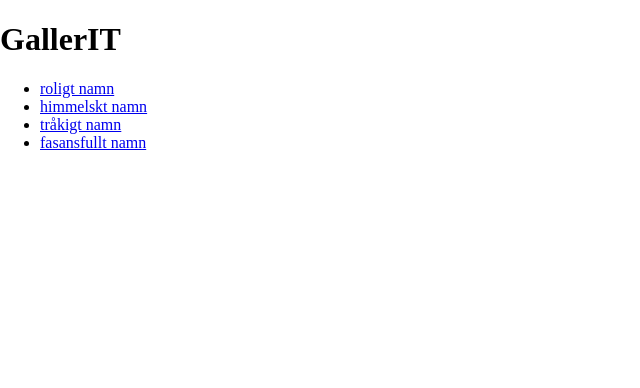
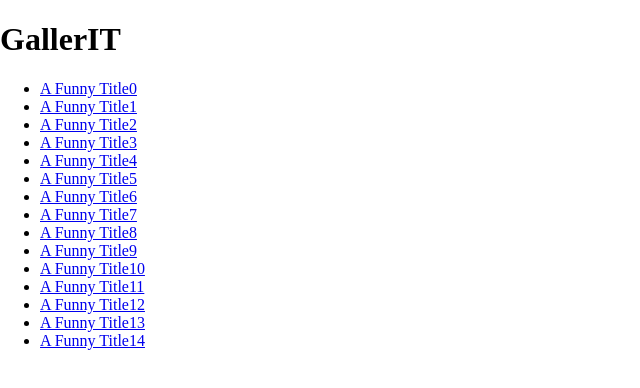
Before and after one commit to cthit/GallerIT, a Vue app in the folder frontend/: page /#/album in a window 1280 px wide. Shown: the top 388 px of the page, without its empty margins (0-640 px from the left). Built offline with nearby package versions, Linux system fonts and the light colour scheme.

Commit message:
Add global state for api resources

```diff
--- a/frontend/package.json
+++ b/frontend/package.json
@@ -60,7 +60,8 @@
     "webpack-dev-server": "^2.9.1",
     "webpack-merge": "^4.1.0",
     "sass-loader": "^6.0.6",
-    "node-sass": "^4.5.3"
+    "node-sass": "^4.5.3",
+    "vuex": "^3.0.1"
   },
   "engines": {
     "node": ">= 4.0.0",
--- a/frontend/src/components/AlbumList.vue
+++ b/frontend/src/components/AlbumList.vue
@@ -2,8 +2,8 @@
   <div>
     <h1>GallerIT</h1>
     <ul>
-      <li v-for="album in albums">
-        <router-link :to="{ name: 'Album', params: { album_id: album.id }}">
+      <li v-for="(album, key) in albums">
+        <router-link :to="{ name: 'Album', params: { album_id: key }}">
           <album-thumbnail v-bind="album"> </album-thumbnail>
         </router-link>
       </li>
@@ -16,30 +16,13 @@ import AlbumThumbnail from '@/components/AlbumThumbnail'
 
 export default {
   name: 'AlbumList',
-  data () {
-    return {
-      albums: [
-        {
-          id: 1,
-          name: 'roligt namn'
-        },
-        {
-          id: 2,
-          name: 'himmelskt namn'
-        },
-        {
-          id: 3,
-          name: 'tråkigt namn'
-        },
-        {
-          id: 4,
-          name: 'fasansfullt namn'
-        }
-      ]
-    }
-  },
   components: {
     AlbumThumbnail
+  },
+  computed: {
+    albums () {
+      return this.$store.state.albums
+    }
   }
 }
 </script>
--- a/frontend/src/components/AlbumThumbnail.vue
+++ b/frontend/src/components/AlbumThumbnail.vue
@@ -1,18 +1,13 @@
 <template>
   <div>
-    {{name}}
+    {{title}}
   </div>
 </template>
 
 <script>
 export default {
   name: 'AlbumThumbnail',
-  data () {
-    return {
-      name_old: 'A funny album'
-    }
-  },
-  props: ['id', 'name']
+  props: ['title']
 }
 </script>
 
--- a/frontend/src/components/ImageList.vue
+++ b/frontend/src/components/ImageList.vue
@@ -1,9 +1,9 @@
 <template>
   <div>
-    <h1>{{$route.params.album_id}}</h1>
+    <h1>{{album_title}}</h1>
     <ul>
-      <li v-for="image in images">
-        {{ image }}
+      <li v-for="(image, key) in images">
+        Photographer: {{ image.photographer }}
       </li>
     </ul>
   </div>
@@ -12,17 +12,12 @@
 <script>
 export default {
   name: 'ImageList',
-  data () {
-    return {
-      msg: 'ssss',
-      number: 123,
-      images: [
-        1,
-        2,
-        3,
-        5,
-        6
-      ]
+  computed: {
+    album_title () {
+      return this.$store.state.albums[this.$route.params.album_id].title
+    },
+    images () {
+      return this.$store.state.albums[this.$route.params.album_id].images
     }
   }
 }
--- a/frontend/src/main.js
+++ b/frontend/src/main.js
@@ -3,6 +3,7 @@
 import Vue from 'vue'
 import App from './App'
 import router from './router'
+import store from './vuex'
 
 Vue.config.productionTip = false
 
@@ -10,6 +11,7 @@ Vue.config.productionTip = false
 new Vue({
   el: '#app',
   router,
+  store,
   template: '<App/>',
   components: { App }
 })
--- /dev/null
+++ b/frontend/src/vuex/index.js
@@ -0,0 +1,40 @@
+import Vue from 'vue'
+import Vuex from 'vuex'
+// Use "vuex-persistedstate" for persistent state management
+
+// Mock data
+var _albums = []
+for (var i = 15 - 1; i >= 0; i--) {
+  var _images = []
+  for (var j = 120 - 1; j >= 0; j--) {
+    _images[j] = {
+      picture_url: 'https://dig.it/somepicture',
+      thumbnail_url: 'https://dig.it/somepicturethumbnail',
+      photographer: ('someoneof' + i) + j,
+      editor: 'someone',
+      timestamp: 1324
+    }
+  }
+
+  _albums[i] = {
+    title: 'A Funny Title' + i,
+    thumbnail_url: 'https://dig.it/somethumbnail',
+    size: 4,
+    timestamp: 111,
+    images: _images
+  }
+}
+
+// Setup global state
+Vue.use(Vuex)
+const store = new Vuex.Store({
+  state: {
+    albums: _albums
+  },
+  mutations: {
+    increment (state) {
+      state.count++
+    }
+  }
+})
+export default store
```
Also changed, not shown: 1 other file (tests, documents, lock files or other folders).
